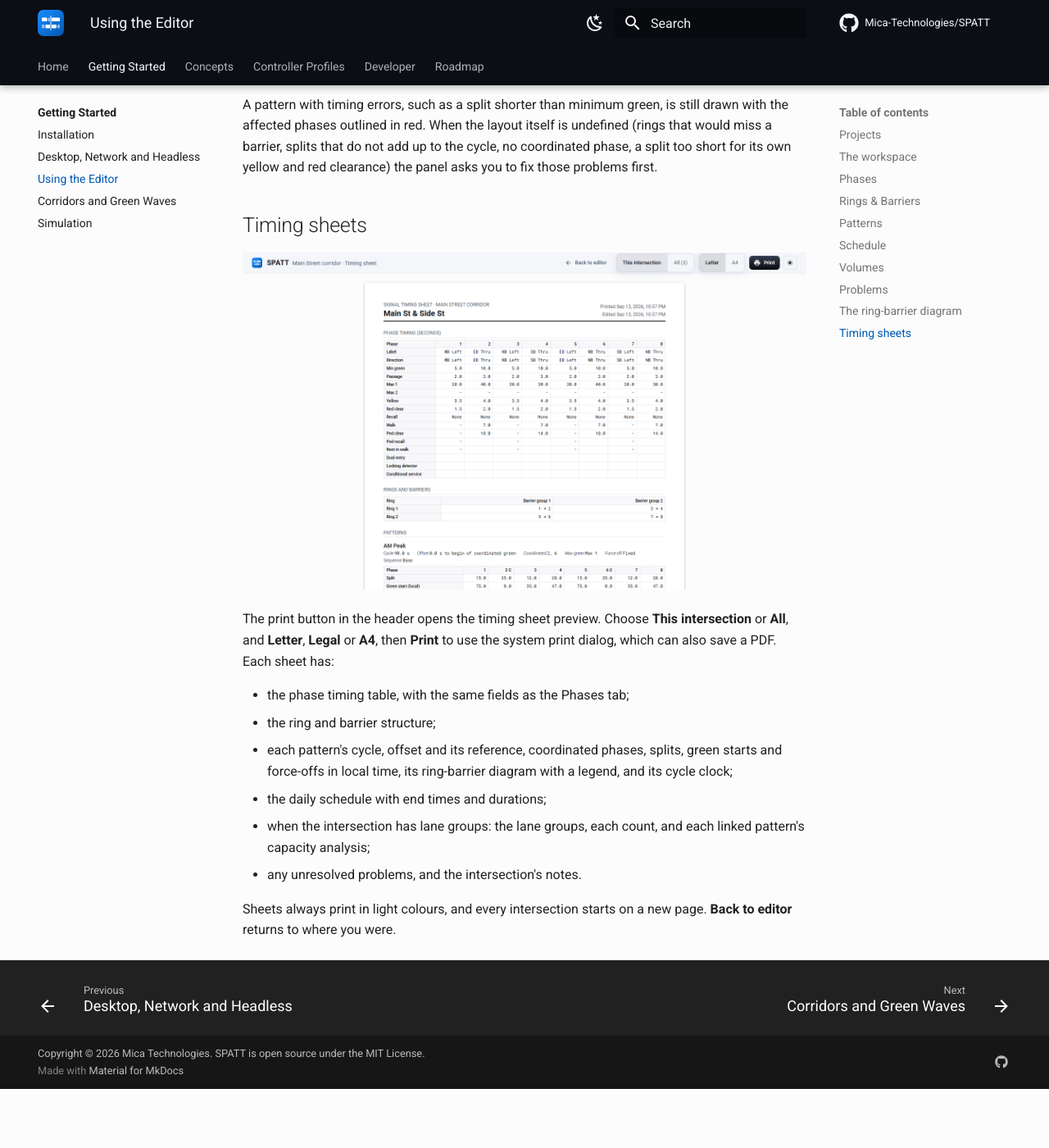
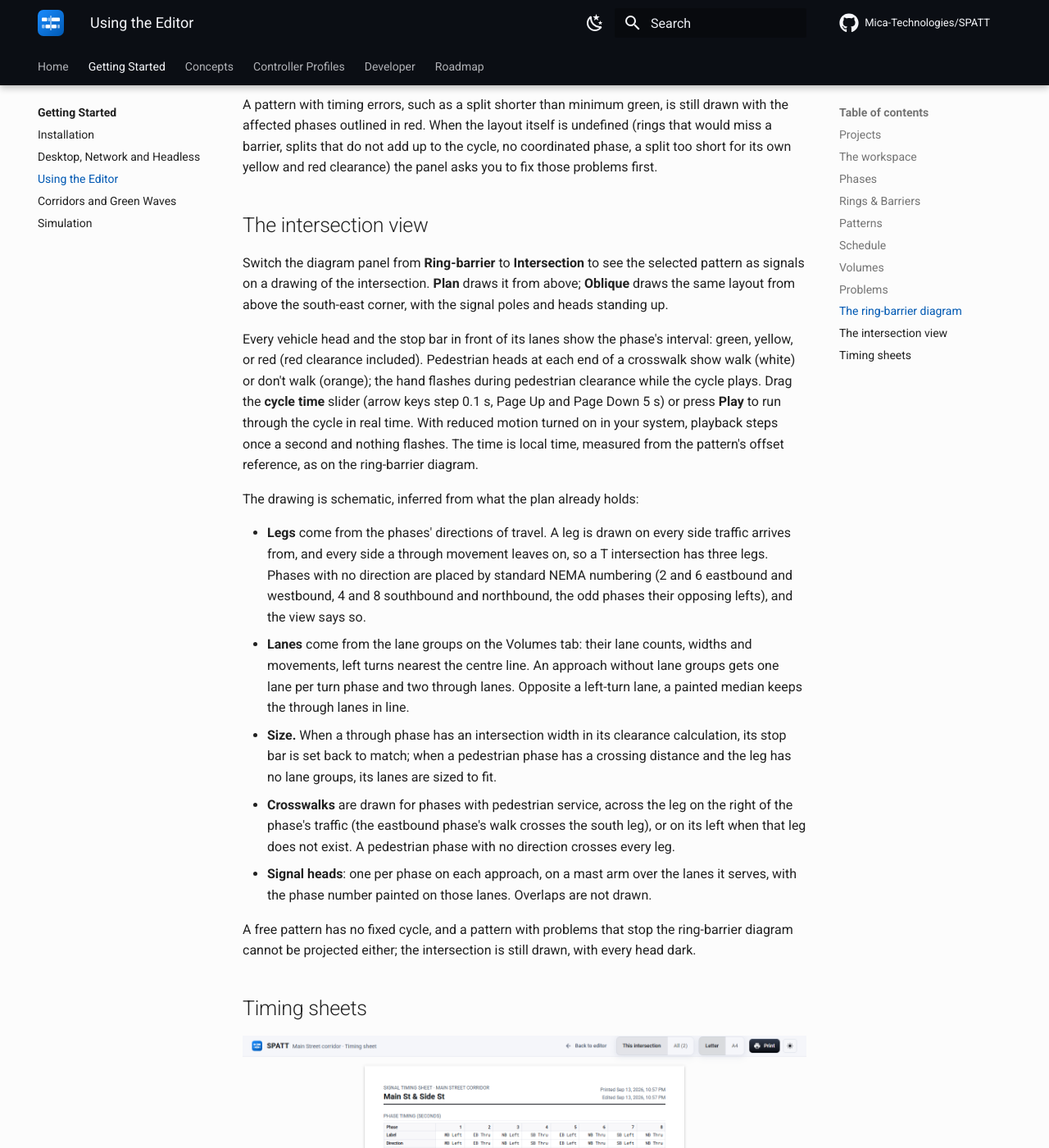
Before and after one commit to Mica-Technologies/SPATT, an MkDocs documentation site: the page built from docs/getting-started/editor.md, in a window 1280 px wide and 1400 px high, scrolled down 6937 px. Shown: the whole window at 82% size. Built offline with MkDocs 1.6.1 and Material for MkDocs 9.7.7, drawn with Linux system fonts in a browser that asks for light colours; comment, search, counter and statistics services are not loaded; before the commit the page ends 8265 px from its top, so only the background shows below that; some of the changed text lies outside the part shown.

Commit message:
Test and document the intersection view
An e2e spec checks the view by role: the drawing, the signal list at two
cycle times, the oblique switch, playback and a free pattern's dark
heads. The editor guide explains the view and what it infers, and Page
Up/Down on the cycle slider now step 5 s.

Co-Authored-By: Claude Opus 5.5 <noreply@anthropic.com>

```diff
--- a/docs/getting-started/editor.md
+++ b/docs/getting-started/editor.md
@@ -33,7 +33,8 @@ in version control. The format is documented in [Project File Format](../develop
   [CSM ASC-3](../profiles/csm-asc3.md)).
 - **Tabs.** Phases, Rings & Barriers, Patterns, Schedule and Volumes, described below.
 - **Ring-barrier diagram.** Docked on the right on wide windows (toggle it from the header). See
-  [The ring-barrier diagram](#the-ring-barrier-diagram) below.
+  [The ring-barrier diagram](#the-ring-barrier-diagram) below. The same panel switches to
+  [the intersection view](#the-intersection-view).
 - **Problems.** Every validation error and warning in the project. Click one to jump to the field
   it is about. A plan with errors still opens and saves, so it can be fixed.
 - **Undo and redo.** Every edit is one step: the header buttons, or ++ctrl+z++ and ++ctrl+y++ when
@@ -159,6 +160,42 @@ affected phases outlined in red. When the layout itself is undefined (rings that
 barrier, splits that do not add up to the cycle, no coordinated phase, a split too short for its
 own yellow and red clearance) the panel asks you to fix those problems first.
 
+## The intersection view
+
+Switch the diagram panel from **Ring-barrier** to **Intersection** to see the selected pattern as
+signals on a drawing of the intersection. **Plan** draws it from above; **Oblique** draws the same
+layout from above the south-east corner, with the signal poles and heads standing up.
+
+Every vehicle head and the stop bar in front of its lanes show the phase's interval: green, yellow,
+or red (red clearance included). Pedestrian heads at each end of a crosswalk show walk (white)
+or don't walk (orange); the hand flashes during pedestrian clearance while the cycle plays. Drag
+the **cycle time** slider (arrow keys step 0.1 s, Page Up and Page Down 5 s) or press **Play** to
+run through the cycle in real time. With reduced motion turned on in your system, playback steps
+once a second and nothing flashes. The time is local time, measured from the pattern's offset
+reference, as on the ring-barrier diagram.
+
+The drawing is schematic, inferred from what the plan already holds:
+
+- **Legs** come from the phases' directions of travel. A leg is drawn on every side traffic arrives
+  from, and every side a through movement leaves on, so a T intersection has three legs. Phases
+  with no direction are placed by standard NEMA numbering (2 and 6 eastbound and westbound, 4 and
+  8 southbound and northbound, the odd phases their opposing lefts), and the view says so.
+- **Lanes** come from the lane groups on the Volumes tab: their lane counts, widths and movements,
+  left turns nearest the centre line. An approach without lane groups gets one lane per turn phase
+  and two through lanes. Opposite a left-turn lane, a painted median keeps the through lanes in
+  line.
+- **Size.** When a through phase has an intersection width in its clearance calculation, its stop
+  bar is set back to match; when a pedestrian phase has a crossing distance and the leg has no lane
+  groups, its lanes are sized to fit.
+- **Crosswalks** are drawn for phases with pedestrian service, across the leg on the right of the
+  phase's traffic (the eastbound phase's walk crosses the south leg), or on its left when that leg
+  does not exist. A pedestrian phase with no direction crosses every leg.
+- **Signal heads**: one per phase on each approach, on a mast arm over the lanes it serves, with
+  the phase number painted on those lanes. Overlaps are not drawn.
+
+A free pattern has no fixed cycle, and a pattern with problems that stop the ring-barrier diagram
+cannot be projected either; the intersection is still drawn, with every head dark.
+
 ## Timing sheets
 
 ![A timing sheet in the print preview](../assets/screenshots/timing-sheet.png)
```
Also changed, not shown: docs/developer/architecture.md (+3 -0 lines), 2 other files.
